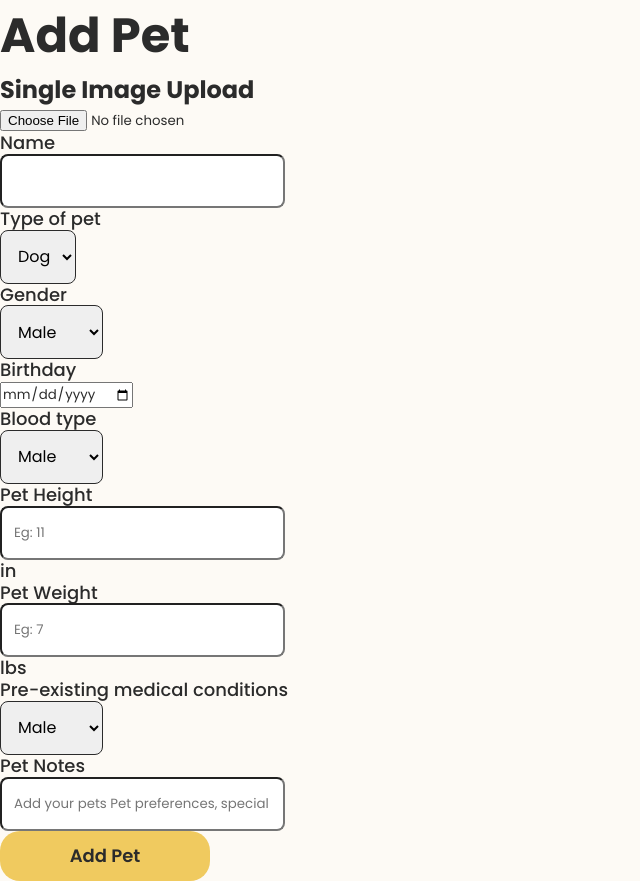
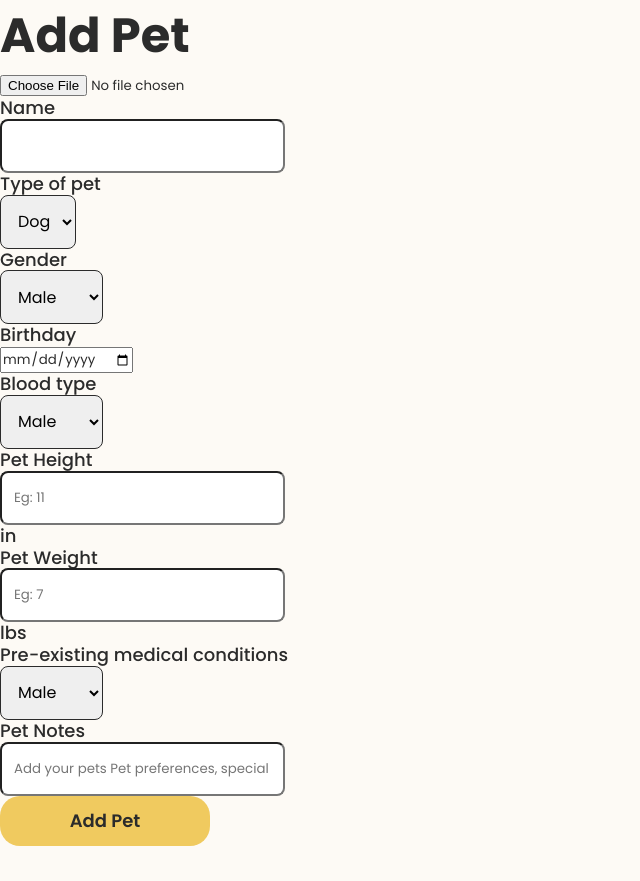
Before and after one commit to azim763/pawguard, a React (Create React App) app in the folder public/: page /addPet in a window 1280 px wide. Shown: the whole page, without its empty margins (0-640 px from the left). After the commit the page ends 846 px from the top, so only its background shows below. Built offline with nearby package versions, Linux system fonts and the light colour scheme; a web font is replaced by a local one.

Commit message:
impletemented Single Image Upload

```diff
--- a/public/src/components/SingleImageUpload/SingleImageUpload.jsx
+++ b/public/src/components/SingleImageUpload/SingleImageUpload.jsx
@@ -1,20 +1,21 @@
 import React, { useState } from 'react';
 
-function SingleImageUpload({ handleImageChange }) {
-  const [image, setImage] = useState(null);
+function SingleImageUpload({onChange}) {
+  const [selectedImage, setSelectedImage] = useState(null);
+
+
 
   return (
     <div>
-      <h2>Single Image Upload</h2>
       <input
         type="file"
         accept="image/*"
-        onChange={handleImageChange}
+        onChange={onChange}
       />
-      {image && (
+      {selectedImage && (
         <div>
           <h3>Selected Image Preview</h3>
-          <img src={image} alt="Selected" width="200" height="200" />
+          <img src={selectedImage} alt="Selected" width="200" height="200" />
         </div>
       )}
     </div>
--- a/public/src/pages/AddPet/AddPet.jsx
+++ b/public/src/pages/AddPet/AddPet.jsx
@@ -11,13 +11,10 @@ import { useNavigate, Link } from "react-router-dom";
 import { createPetRoute } from "../../utils/APIRoutes";
 
 const AddPet = ( ) => {
-  // const [selectedImage, setSelectedImage] = useState(null);
+  const [selectedImage, setSelectedImage] = useState(null);
 
-  // const handleImageSelect = (image) => {
-  //   setSelectedImage(image);
-  // };
 
-  // const navigate = useNavigate();
+  const navigate = useNavigate();
   const petType = [
     { value: "dog", label: "Dog" },
     { value: "cat", label: "Cat" },
@@ -93,6 +90,18 @@ const AddPet = ( ) => {
     });
   };
 
+
+  const handleImageChange = (e) => {
+    const file = e.target.files[0];
+    if (file) {
+      const imageUrl = URL.createObjectURL(file);
+      setPetData({
+        ...petData,
+        PetImageName: imageUrl, // Set the selected image as PetImageName
+      });
+    }
+  };
+
   const onClickHandler = async (event) => {
     event.preventDefault();
     try {
@@ -111,12 +120,13 @@ const AddPet = ( ) => {
       <Typography variant="large-h1-poppins-bold" color="almost-black">
         Add Pet
       </Typography>
-      <SingleImageUpload
-        // onImageSelect={handleImageSelect}
-      />
+
       {/* <img src={selectedImage} alt="Selected" width="200" height="200" /> */}
       <div className={styles.addPetForm}>
+
         <form action="/submit" method="post" onSubmit={onClickHandler}>
+        <SingleImageUpload onChange={handleImageChange} />
+
           <TextInput id="PetName" label="Name" onChange={handleInputChange} />
           <Dropdown
             label="Type of pet"
```
Also changed, not shown: 1 other file (tests, documents, lock files or other folders).
